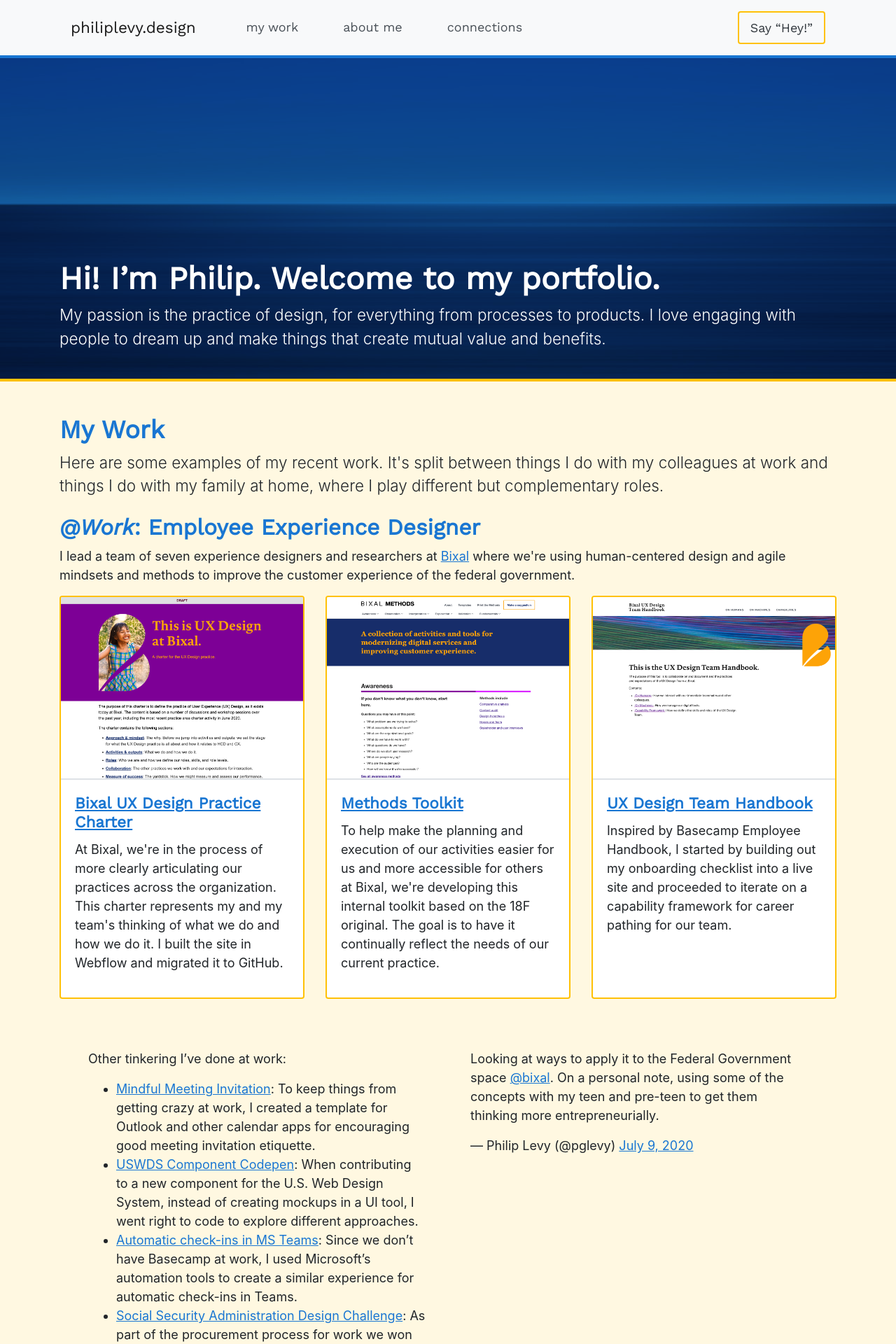
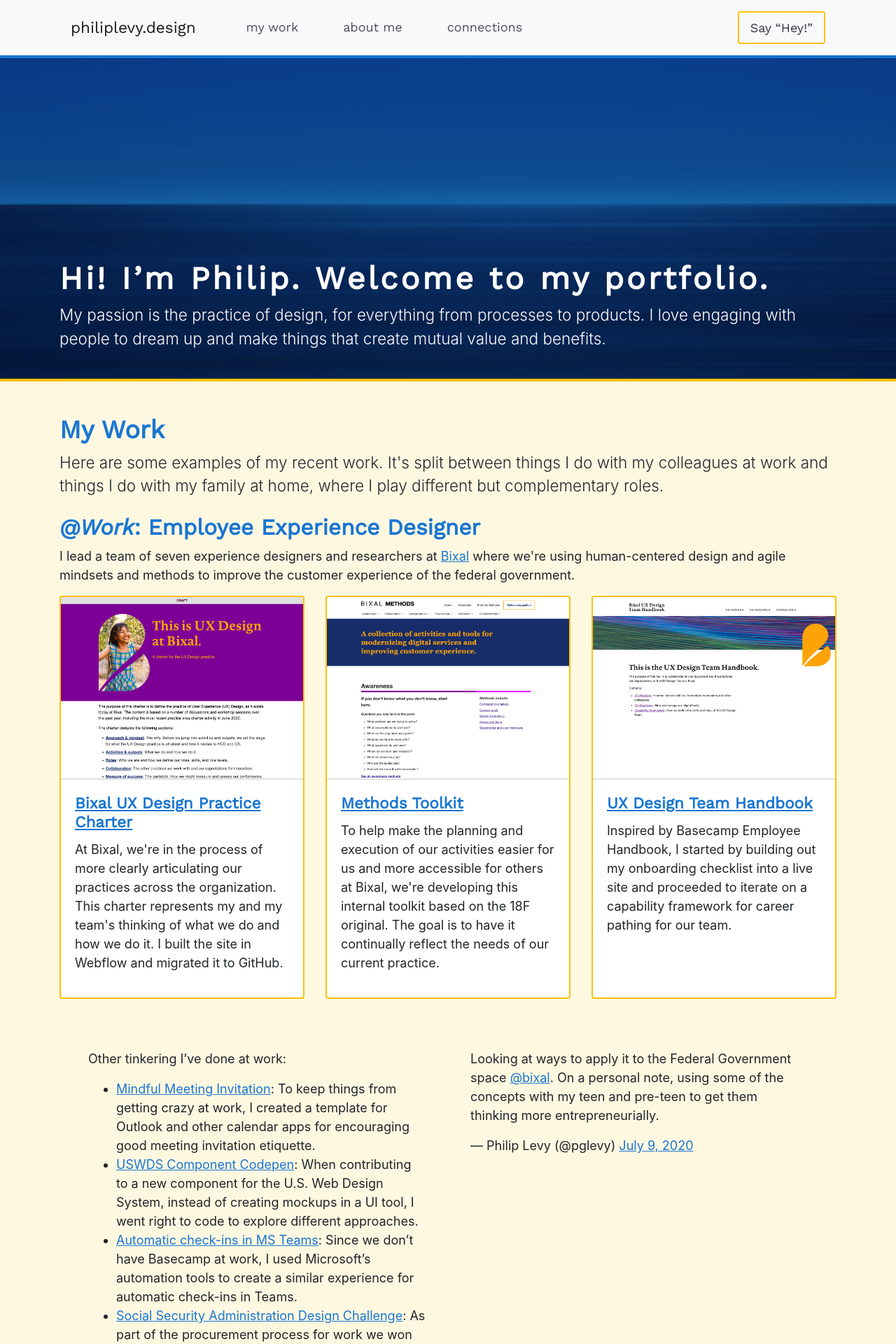
Before and after one commit to pglevy/portfolio, a Jekyll site: the page built from index.md, in a window 1280 px wide. Shown: the top 1920 px of the page at 70% size. Built offline with Jekyll 4.4.1, drawn with Linux system fonts in a browser that asks for light colours; comment, search, counter and statistics services are not loaded.

Commit message:
hero letter-spacing

```diff
--- a/assets/css/main.scss
+++ b/assets/css/main.scss
@@ -126,6 +126,10 @@ $border-width:                2px;
   background-blend-mode: multiply;
 }
 
+.bg-hero h1 {
+  letter-spacing: .0875em;
+}
+
 .navbar {
   font-family: 'Work Sans', -apple-system, BlinkMacSystemFont, "Segoe UI", Roboto, "Helvetica Neue", Arial, "Noto Sans", sans-serif, "Apple Color Emoji", "Segoe UI Emoji", "Segoe UI Symbol", "Noto Color Emoji";
 }
```
